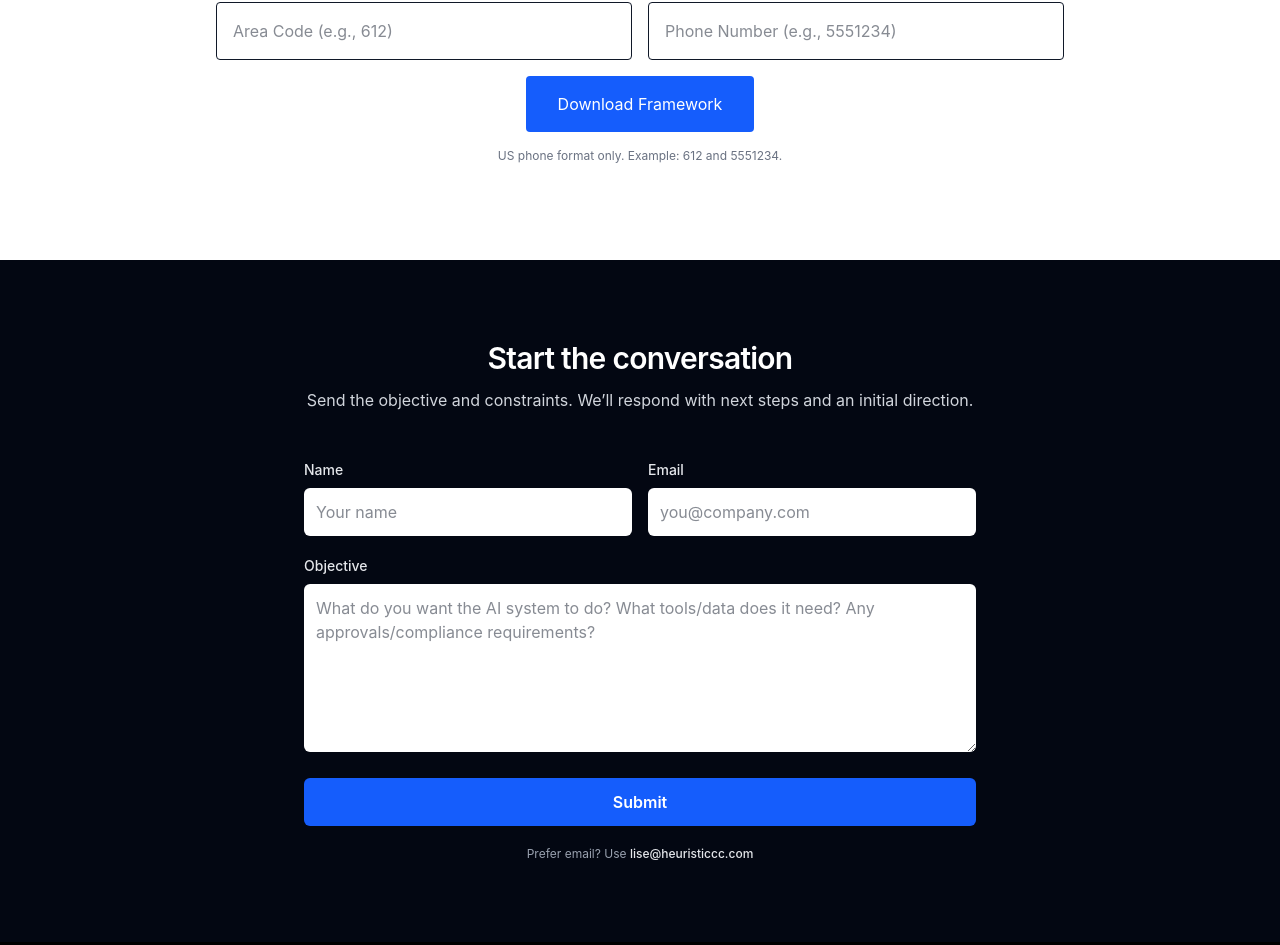
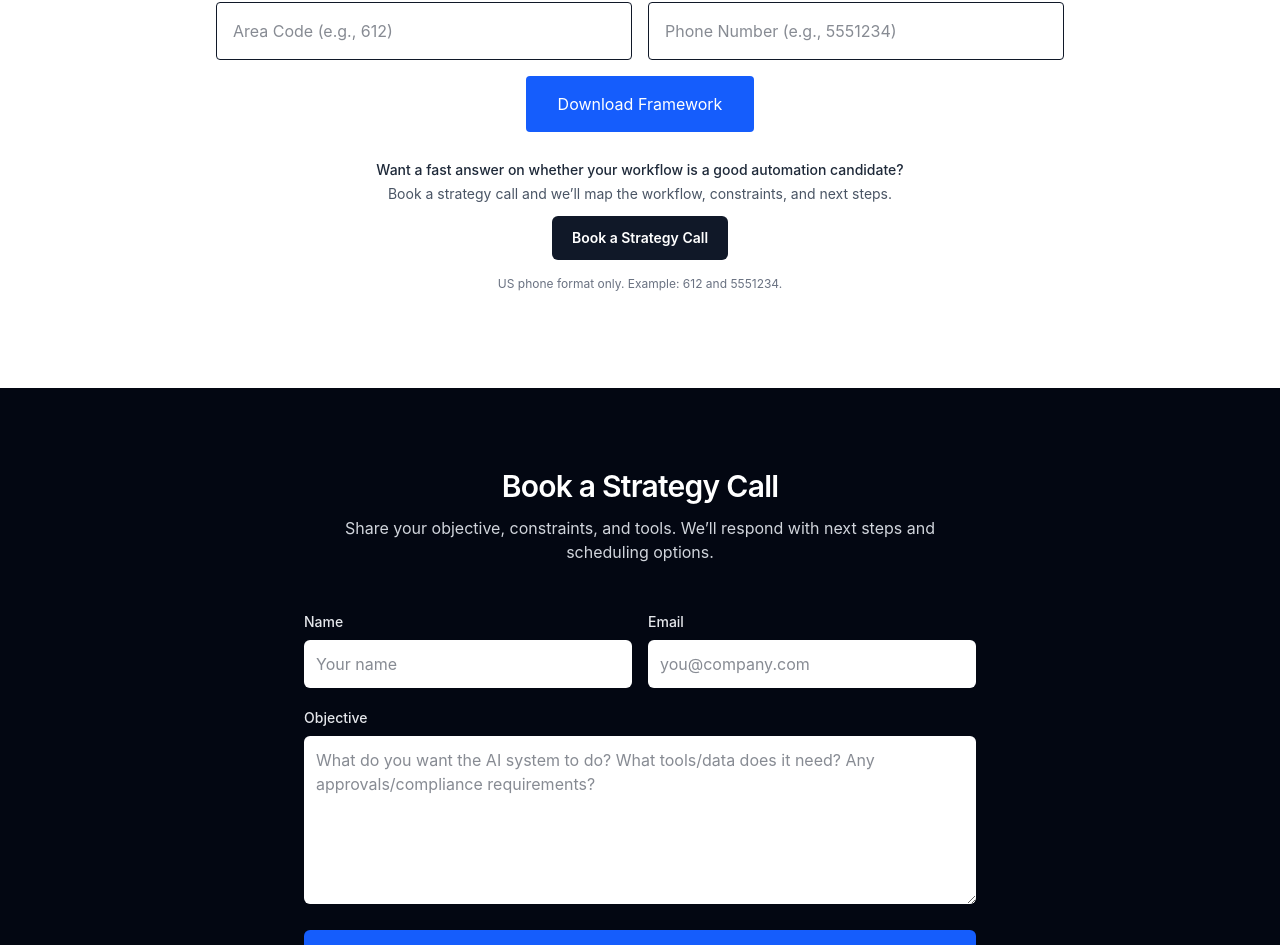
Before and after one commit to LiseRediske/heuristiccc-website, a React (Vite) app: page / in a window 1280 px wide. Shown: the part 4035-4980 px from the top of the page. Built offline with nearby package versions, Linux system fonts and the light colour scheme.

Commit message:
Add post-form strategy call CTA block

```diff
--- a/src/Home.jsx
+++ b/src/Home.jsx
@@ -367,6 +367,7 @@ export default function Home() {
             className="space-y-4"
           >
             <input type="hidden" name="form-name" value="framework-download" />
+            <input type="hidden" name="request_type" value="Framework Download" />
             <input type="hidden" name="bot-field" />
 
             <input
@@ -431,6 +432,23 @@ export default function Home() {
               Download Framework
             </button>
 
+            <div className="pt-3 text-sm text-gray-600">
+              <p className="font-medium text-gray-800">
+                Want a fast answer on whether your workflow is a good automation candidate?
+              </p>
+              <p className="mt-1">
+                Book a strategy call and we’ll map the workflow, constraints, and next steps.
+              </p>
+              <div className="mt-3">
+                <a
+                  href="#contact"
+                  className="inline-flex items-center justify-center rounded-md bg-gray-900 text-white px-5 py-3 font-semibold hover:bg-gray-800 transition"
+                >
+                  Book a Strategy Call
+                </a>
+              </div>
+            </div>
+
             <p className="text-xs text-gray-500">
               US phone format only. Example: 612 and 5551234.
             </p>
@@ -443,10 +461,10 @@ export default function Home() {
         <div className="max-w-6xl mx-auto px-4 sm:px-6 lg:px-8">
           <div className="max-w-2xl mx-auto text-center">
             <h3 className="text-2xl sm:text-3xl font-semibold tracking-tight">
-              Start the conversation
+              Book a Strategy Call
             </h3>
             <p className="mt-3 text-gray-300">
-              Send the objective and constraints. We’ll respond with next steps and an initial direction.
+              Share your objective, constraints, and tools. We’ll respond with next steps and scheduling options.
             </p>
           </div>
 
@@ -460,6 +478,7 @@ export default function Home() {
               className="space-y-5"
             >
               <input type="hidden" name="form-name" value="contact-form" />
+              <input type="hidden" name="request_type" value="Strategy Call" />
               <input type="hidden" name="bot-field" />
 
               <div className="grid gap-4 sm:grid-cols-2">
```
